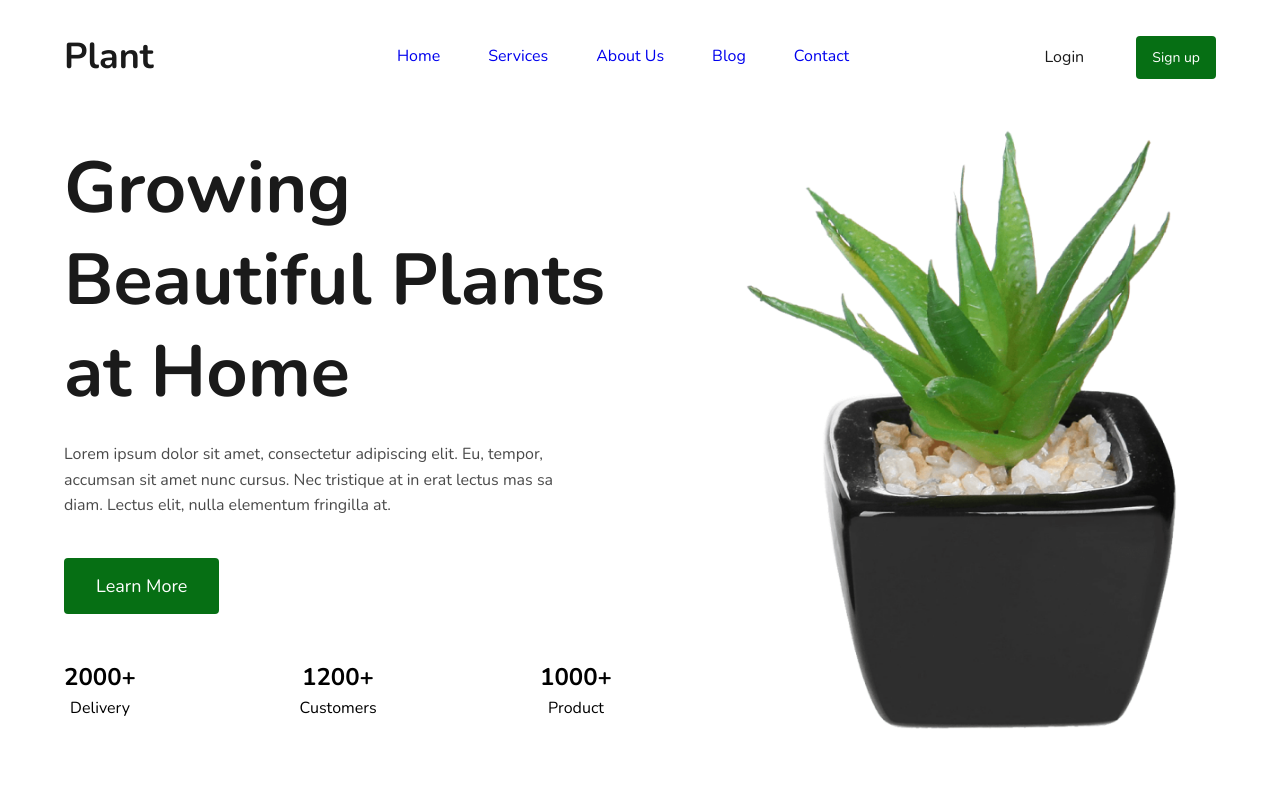
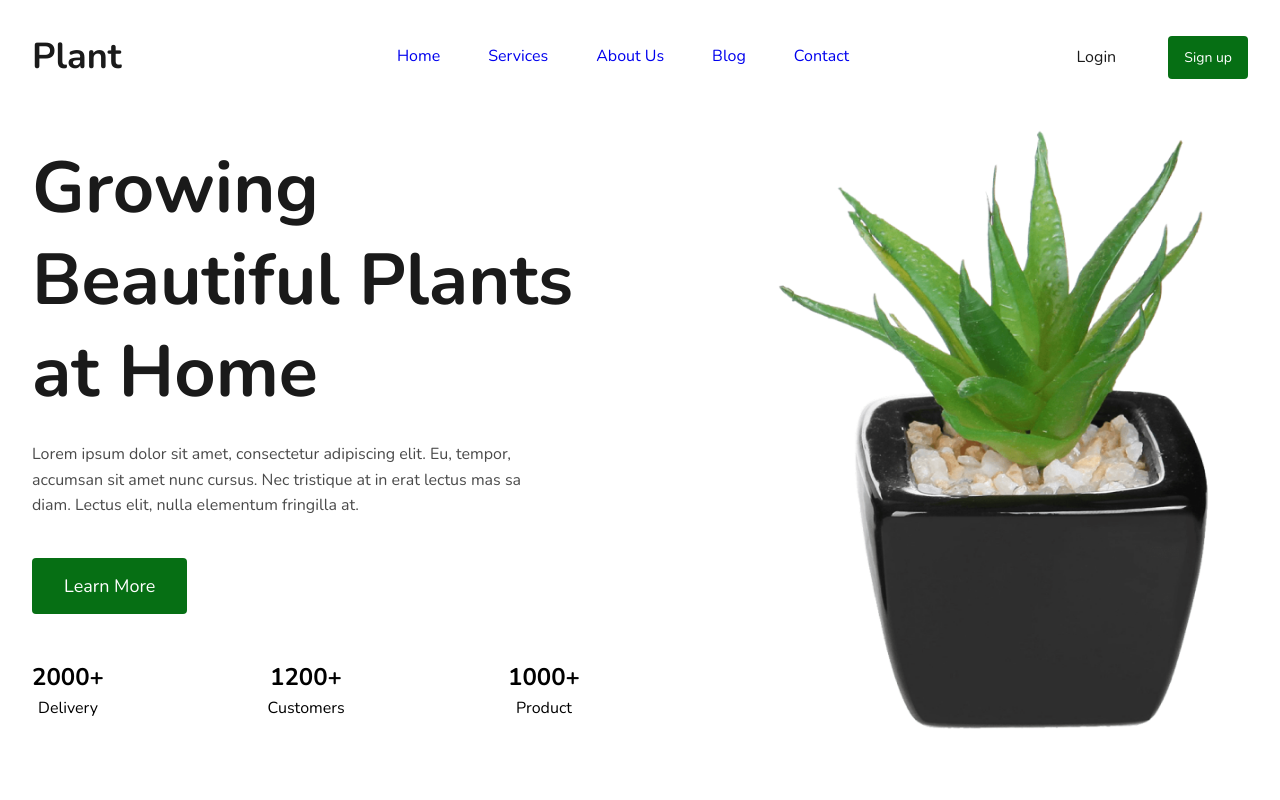
Before and after one commit to javokhirFrontend/Plant-website, a plain HTML site: page index.html in a window 1280 px wide. Shown: the top 800 px of the page. Drawn offline with nearby package versions, Linux system fonts and the light colour scheme.

Commit message:
container changed

```diff
--- a/css/style.css
+++ b/css/style.css
@@ -10,7 +10,7 @@ body {
 }
 
 .container {
-    width: 1152px;
+    width: 95%;
     margin-left: auto;
     margin-right: auto;
 }
```
